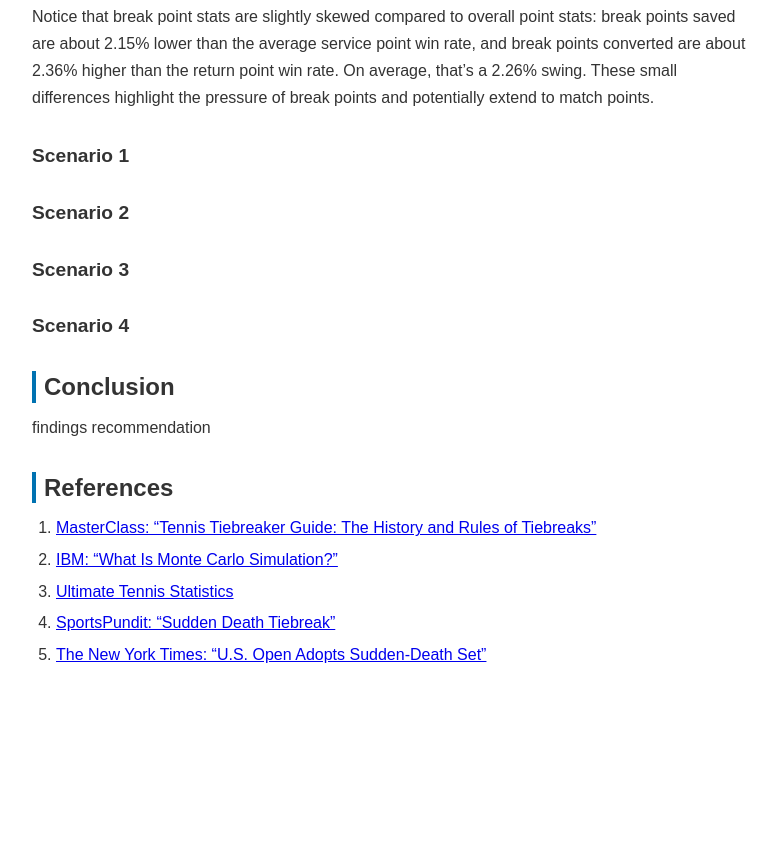
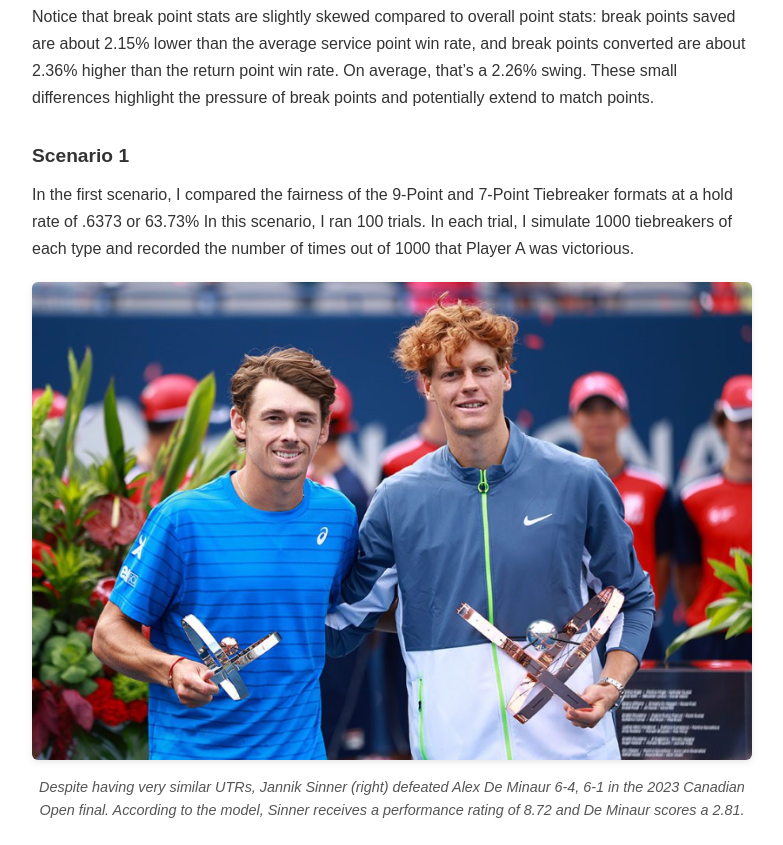
Before and after one commit to simsaidan/simsaidan.github.io, a plain HTML site: page tiebreak.html in a window 1280 px wide. Shown: the part 2017-2862 px from the top of the page, without its empty margins (308-1091 px from the left). Before the commit the page ends 2740 px from the top, so only its background shows below. Drawn offline with nearby package versions, Linux system fonts and the light colour scheme.

Commit message:
start tiebreak

```diff
--- a/tiebreak.html
+++ b/tiebreak.html
@@ -185,6 +185,27 @@
           and potentially extend to match points.
         </p>
         <h3>Scenario 1</h3>
+        <p>
+          In the first scenario, I compared the fairness of the 9-Point and
+          7-Point Tiebreaker formats at a hold rate of .6373 or 63.73%
+          In this scenario, I ran 100 trials. In each trial,
+          I simulate 1000 tiebreakers of each type and recorded the number of
+          times out of 1000 that Player A was victorious.
+        </p>
+        <figure>
+          <img src="miami.png" alt="2023 Miami Open Final" />
+          <figcaption>
+            Despite having very similar UTRs, Jannik Sinner (right) defeated Alex
+            De Minaur 6-4, 6-1 in the 2023 Canadian Open final.
+            According to the model, Sinner receives a performance rating
+            of 8.72 and De Minaur scores a 2.81.
+          </figcaption>
+        </figure>
+        <p></p>
+
+
+
+
         <h3>Scenario 2</h3>
         <h3>Scenario 3</h3>
         <h3>Scenario 4</h3>
```
